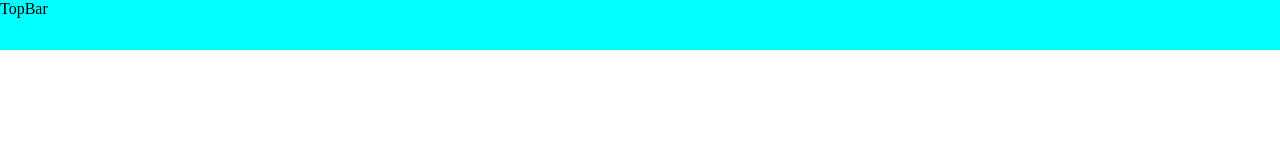
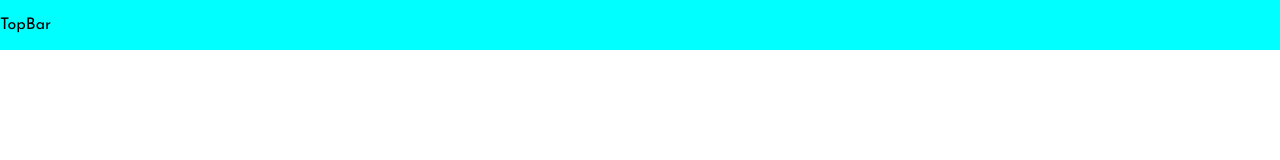
Before and after one commit to Deepakdekisugi/blog_website_react, a React (Create React App) app: page / in a window 1280 px wide. Shown: the top 160 px of the page. Built offline with nearby package versions, Linux system fonts and the light colour scheme.

Commit message:
styled is added

```diff
--- a/package.json
+++ b/package.json
@@ -9,6 +9,7 @@
     "react": "^18.2.0",
     "react-dom": "^18.2.0",
     "react-scripts": "5.0.1",
+    "styled-components": "^6.1.8",
     "web-vitals": "^2.1.4"
   },
   "scripts": {
--- a/src/topbar/TopBar.js
+++ b/src/topbar/TopBar.js
@@ -1,17 +1,27 @@
 import React from "react";
+import styled from 'styled-components';
 
 
 export default function TopBar() {
-  const topBarStyle = {
-    height: "50px",
-    width: "100%",
-    backgroundColor: "aqua",
-    positon: "sticky",
-    top: 0,
-    display: "flex",
-    alignitems: "center",
-    fontfamily: 'josefin Sans, sans-serif',
-  };
 
-  return <div className="top" style={topBarStyle}>TopBar</div>;
+  return (
+  <TopBarStyle>
+    <div className="navbar">TopBar</div>
+  </TopBarStyle>
+  )
 }
+
+const TopBarStyle = styled.div`
+    margin: 0%;
+    padding: 0;
+    .navbar{
+        height: 50px;
+        width: 100%;
+        background-color: aqua;
+        position: sticky;
+        top: 0;
+        display: flex;
+        align-items: center;
+        font-family: josefin Sans, sans-serif;
+      }
+`;
```
Also changed, not shown: 1 other file (tests, documents, lock files or other folders).
